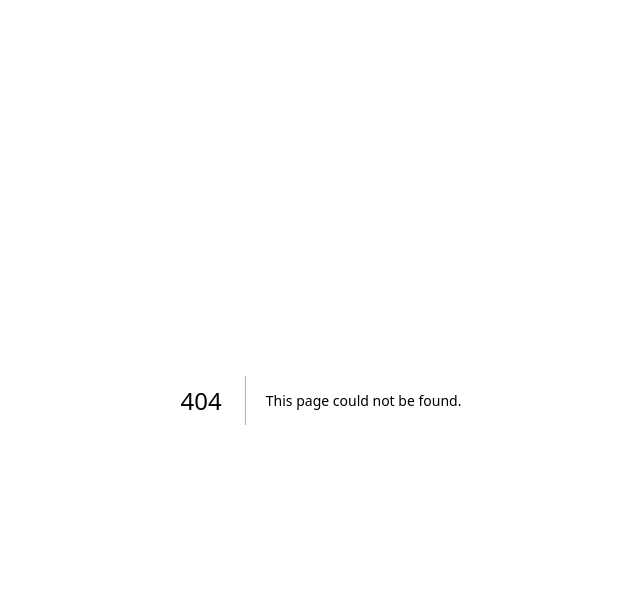
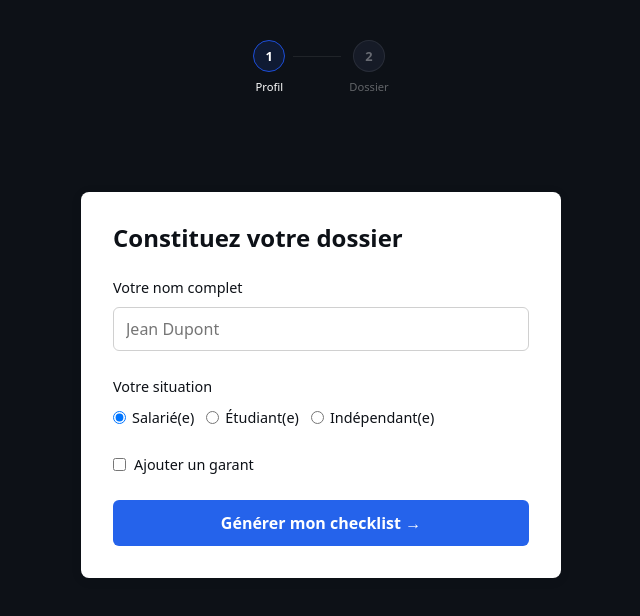
Before and after one commit to LoicDupong/locataire-pro, a Next.js app: page /start in a window 1280 px wide. Before the commit this address had no page. Shown: the top 616 px of the page, without its empty margins (319-959 px from the left). Built offline with nearby package versions, Linux system fonts and the light colour scheme.

Commit message:
style: dark layout + stepper for /start page

```diff
--- /dev/null
+++ b/app/start/page.module.scss
@@ -0,0 +1,65 @@
+.main {
+  min-height: 100vh;
+  background: var(--app-bg);
+  display: flex;
+  flex-direction: column;
+  align-items: center;
+  padding: 40px 16px 80px;
+}
+
+.stepper {
+  display: flex;
+  align-items: center;
+  gap: 0;
+  margin-bottom: 36px;
+}
+
+.step {
+  display: flex;
+  flex-direction: column;
+  align-items: center;
+  gap: 6px;
+}
+
+.stepCircle {
+  width: 32px;
+  height: 32px;
+  border-radius: 50%;
+  border: 1.5px solid var(--app-border);
+  background: var(--app-surface);
+  display: flex;
+  align-items: center;
+  justify-content: center;
+  font-size: 0.8rem;
+  font-weight: 700;
+  color: var(--app-muted);
+}
+
+.stepLabel {
+  font-size: 0.7rem;
+  color: var(--app-muted);
+  font-weight: 500;
+}
+
+.stepActive .stepCircle {
+  border-color: var(--primary);
+  background: rgba(29, 78, 216, 0.15);
+  color: #fff;
+}
+
+.stepActive .stepLabel {
+  color: #fff;
+}
+
+.stepLine {
+  width: 48px;
+  height: 1px;
+  background: var(--app-border);
+  margin: 0 8px;
+  margin-bottom: 22px;
+}
+
+.content {
+  width: 100%;
+  max-width: 520px;
+}
--- /dev/null
+++ b/app/start/page.tsx
@@ -0,0 +1,23 @@
+import ProfileForm from '@/components/ProfileForm'
+import styles from './page.module.scss'
+
+export default function StartPage() {
+  return (
+    <main className={styles.main}>
+      <div className={styles.stepper}>
+        <div className={`${styles.step} ${styles.stepActive}`}>
+          <div className={styles.stepCircle}>1</div>
+          <span className={styles.stepLabel}>Profil</span>
+        </div>
+        <div className={styles.stepLine} />
+        <div className={styles.step}>
+          <div className={styles.stepCircle}>2</div>
+          <span className={styles.stepLabel}>Dossier</span>
+        </div>
+      </div>
+      <div className={styles.content}>
+        <ProfileForm />
+      </div>
+    </main>
+  )
+}
```
